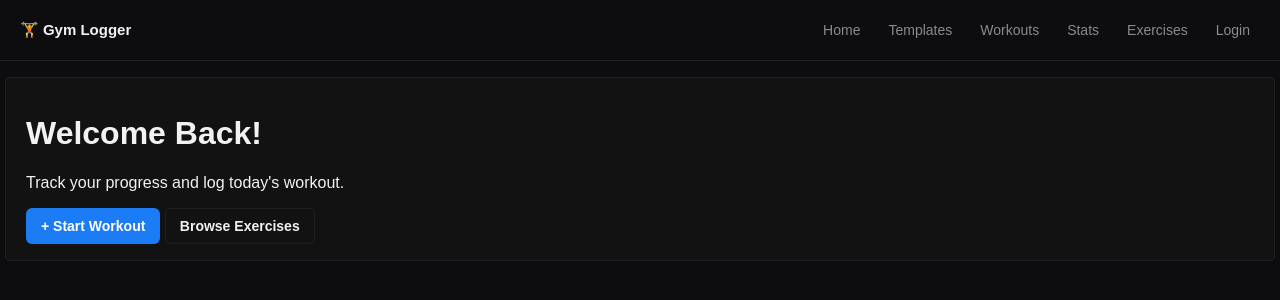
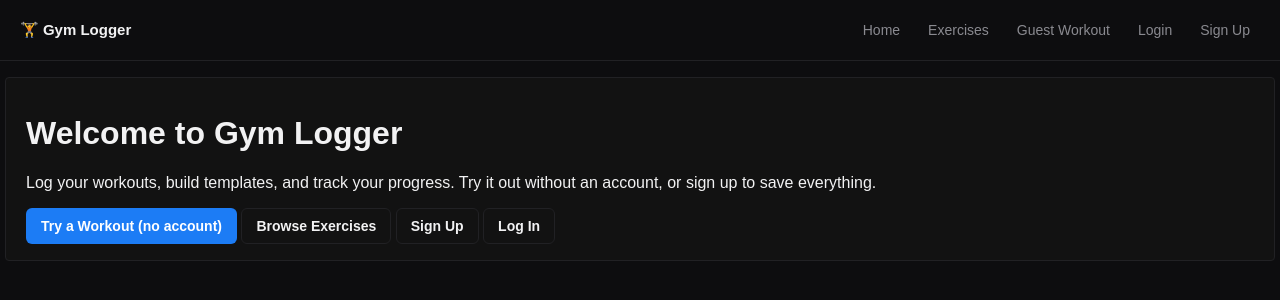
Before and after one commit to mchenrep/Gym-Logger-Web-App-CEN4090L, a Flask app: page / in a window 1280 px wide. Shown: the top 300 px of the page. Run offline with Flask 3, Linux system fonts and the light colour scheme.

Commit message:
edited templates to reflectd guest user changes

```diff
--- a/app/templates/auth/login.html
+++ b/app/templates/auth/login.html
@@ -9,5 +9,6 @@
         <button type="submit">Log in</button>
     </form>
     <p>Need an account? <a href="{{ url_for('auth.register') }}">Sign up</a></p>
+    <p>Just looking around? <a href="{{ url_for('guest.workout') }}">Try a workout as a guest</a></p>
 </div>
 {% endblock %}
--- a/app/templates/base.html
+++ b/app/templates/base.html
@@ -12,15 +12,20 @@
         <a href="{{ url_for('index') }}" class="nav-brand">🏋️ Gym Logger</a>
         <div class="nav-links">
             <a href="{{ url_for('index') }}">Home</a>
-            <a href="{{ url_for('workout_templates.list_templates') }}">Templates</a>
-            <a href="{{ url_for('workouts.history') }}">Workouts</a>
-            <a href="{{ url_for('workouts.stats') }}">Stats</a>
+            {# these pages need an account, so guests don't get links that would just bounce them to the login page #}
+            {% if current_user.is_authenticated %}
+                <a href="{{ url_for('workout_templates.list_templates') }}">Templates</a>
+                <a href="{{ url_for('workouts.history') }}">Workouts</a>
+                <a href="{{ url_for('workouts.stats') }}">Stats</a>
+            {% endif %}
             <a href="{{ url_for('exercises.library') }}">Exercises</a>
             {% if current_user.is_authenticated %}
                 <a href="{{ url_for('auth.profile') }}">Account</a>
                 <a href="{{ url_for('auth.logout') }}">Logout</a>
             {% else %}
+                <a href="{{ url_for('guest.workout') }}">Guest Workout</a>
                 <a href="{{ url_for('auth.login') }}">Login</a>
+                <a href="{{ url_for('auth.register') }}">Sign Up</a>
             {% endif %}
         </div>
     </nav>
--- a/app/templates/index.html
+++ b/app/templates/index.html
@@ -4,12 +4,23 @@
 
 {% block content %}
 <div class="dashboard-header card">
-    <h1>Welcome Back{% if current_user.is_authenticated %}, {{ current_user.username }}{% endif %}!</h1>
-    <p>Track your progress and log today's workout.</p>
-    <div style="margin-top: 1rem;">
-        <a href="{{ url_for('workouts.new_workout') }}" class="btn btn-primary">+ Start Workout</a>
-        <a href="{{ url_for('exercises.library') }}" class="btn btn-secondary">Browse Exercises</a>
-    </div>
+    {% if current_user.is_authenticated %}
+        <h1>Welcome Back, {{ current_user.username }}!</h1>
+        <p>Track your progress and log today's workout.</p>
+        <div style="margin-top: 1rem;">
+            <a href="{{ url_for('workouts.new_workout') }}" class="btn btn-primary">+ Start Workout</a>
+            <a href="{{ url_for('exercises.library') }}" class="btn btn-secondary">Browse Exercises</a>
+        </div>
+    {% else %}
+        <h1>Welcome to Gym Logger</h1>
+        <p>Log your workouts, build templates, and track your progress. Try it out without an account, or sign up to save everything.</p>
+        <div style="margin-top: 1rem;">
+            <a href="{{ url_for('guest.workout') }}" class="btn btn-primary">Try a Workout (no account)</a>
+            <a href="{{ url_for('exercises.library') }}" class="btn btn-secondary">Browse Exercises</a>
+            <a href="{{ url_for('auth.register') }}" class="btn btn-secondary">Sign Up</a>
+            <a href="{{ url_for('auth.login') }}" class="btn btn-secondary">Log In</a>
+        </div>
+    {% endif %}
 </div>
 
 {% if current_user.is_authenticated %}
```
